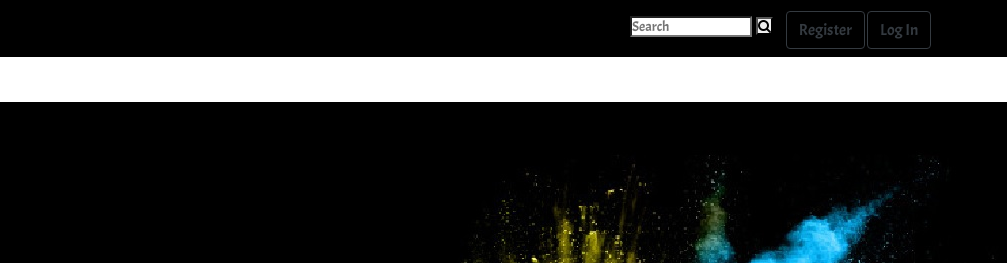
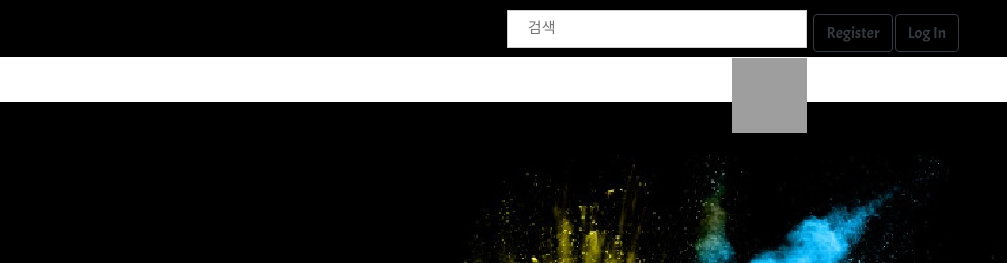
Before and after one commit to jangmii/skkuuiux, a website: page public/html/index.html in a window 1280 px wide. Shown: the top 263 px of the page, 273-1280 px from the left. Drawn offline with nearby package versions, Linux system fonts and the light colour scheme; grey boxes are pictures that could not be loaded; a script that the page names is missing; a web font is replaced by a local one.

Commit message:
검색 창 수정

```diff
--- a/public/html/index.html
+++ b/public/html/index.html
@@ -152,6 +152,8 @@
         }
         #body{
             background-color: black;
+            padding:0;
+            margin:0;
         }
         #border1{
             margin-top: 2cm;
@@ -201,6 +203,53 @@
             border-width: 0.15cm;
             padding: 15px;
         }
+        .search-container{
+            width: 60%;
+            display: block;
+            margin: 0 auto;
+            height: 1cm;
+          }
+
+          input#search-bar{
+            margin: 10px auto;
+            width: 100%;
+            height: 1cm;
+            padding: 0px 20px;
+            font-size: 0.4cm;
+            border: 1px solid #D0CFCE;
+            outline: none;
+            &:focus{
+              border: 1px solid #008ABF;
+              transition: 0.35s ease;
+              color: #008ABF;
+              &::-webkit-input-placeholder{
+                transition: opacity 0.45s ease;
+                  opacity: 0;
+               }
+              &::-moz-placeholder {
+                transition: opacity 0.45s ease;
+                  opacity: 0;
+               }
+              &:-ms-placeholder {
+               transition: opacity 0.45s ease;
+                 opacity: 0;
+               }
+             }
+           }
+
+          .search-icon{
+            position: relative;
+            float: right;
+            width: 75px;
+            height: 75px;
+            /*
+            top: -62px;
+            right: -45px;*/
+          }
+
+
+
+
         /*#icon{
 
         }*/
@@ -231,17 +280,21 @@
                             <button style="background-color: rgb(0, 0, 0);" type="button" class="btn btn-dark"><a href="themes" style="color:rgb(95,95,95);font-size: 0.6cm;text-indent:1cm;letter-spacing:0.1cm;">스터디</a></button>&nbsp;
                             <button style="background-color: rgb(0, 0, 0);" type="button" class="btn btn-dark"><a href="themes" style="color:rgb(95,95,95);font-size: 0.6cm;text-indent:1cm;letter-spacing:0.1cm;">학회</a></button>&nbsp;&nbsp;&nbsp;
                             -->
-                            <!--Search-->
+
+                            <!--Search
                             <form action="#" method="post"style="display:inline-block;height:0.6cm;">
                                     <input style="font-family: 'Acme', sans-serif;" type="search" name="search" id="search" placeholder="Search">
                                     <button type="submit"><i class="fa fa-search" aria-hidden="true"></i></button>
-                            </form>&nbsp;&nbsp;
+                            </form>&nbsp;&nbsp;-->
                             <!--register & login-->
-                            <div style="font-family: 'Acme', sans-serif;display:inline-block;margin-right: 2cm;margin-top:0.3cm;">
-                                    <span style="color: rgb(245, 255, 226)">
-                                    <button style="background-color: black;" type="button" class="btn btn-outline-dark">Register</button>
-                                    <button style="background-color: black;" type="button" class="btn btn-outline-dark">Log In</button>
-                                    </span>
+                            <div style="font-family: 'Acme', sans-serif;display:inline;">
+                                            <form class="search-container" style="display:inline-block;">
+                                                    <input type="text" id="search-bar" style="font-family:'Do Hyeon', sans-serif;" placeholder="검색">
+                                                    <img class="search-icon" src="http://www.endlessicons.com/wp-content/uploads/2012/12/search-icon.png">
+                                            </form>&nbsp;&nbsp;
+                                    <button style="background-color: black;display:inline-block;" type="button" class="btn btn-outline-dark ">Register</button>
+                                    <button style="background-color: black;display:inline-block;" type="button" class="btn btn-outline-dark">Log In</button>
+
                             </div>
 
                             <!--
```
Also changed, not shown: public/html/themes.html (+1 -1 lines).
